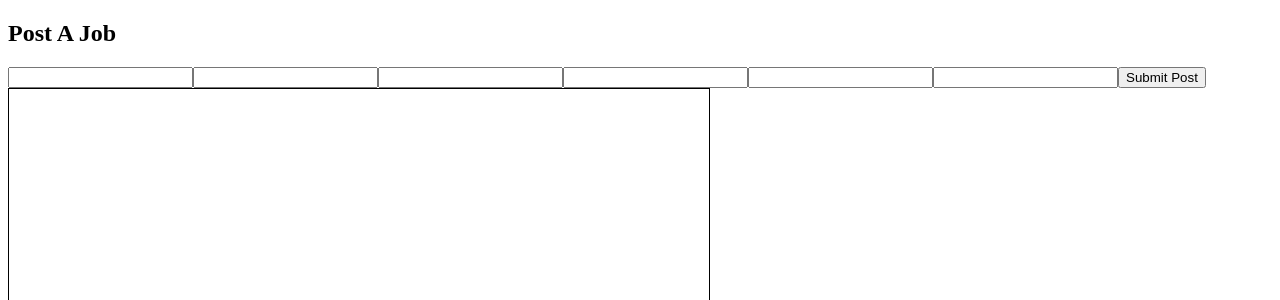
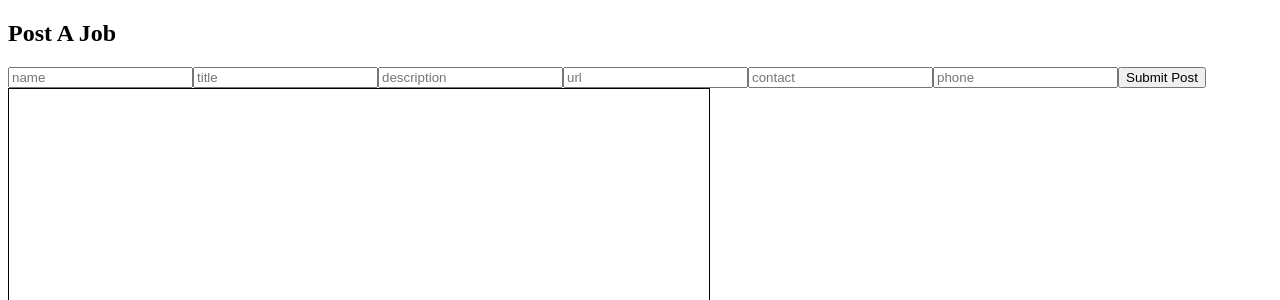
Before and after one commit to johnlovespi/job_hunt2, a React app: page / in a window 1280 px wide. Shown: the top 300 px of the page. Built offline with nearby package versions, Linux system fonts and the light colour scheme; the HTML template or start-up script is replaced by a standard one.

Commit message:
superman save the day

```diff
--- a/package.json
+++ b/package.json
@@ -24,6 +24,7 @@
   "homepage": "https://github.com/gittheking/react_template#readme",
   "dependencies": {
     "body-parser": "^1.15.2",
+    "cookie-parser": "^1.4.3",
     "dotenv": "^2.0.0",
     "express": "^4.14.0",
     "morgan": "^1.7.0",
--- a/routes/jobs.js
+++ b/routes/jobs.js
@@ -5,7 +5,7 @@ const { createJobs } = require('../models/jobs')
 
 
 router.post('/', createJobs,(req,res)=> {
-  res.status(200).end();
+ res.json(res.rows);
 });
 
 module.exports = router;
--- a/server.js
+++ b/server.js
@@ -4,7 +4,7 @@ const express = require('express');
 const bodyParser = require('body-parser');
 const path = require('path');
 const logger = require('morgan');
-// const cookieParser  = require('cookie-parser');
+const cookieParser  = require('cookie-parser');
 // const usersRouter   = require('./routes/users');
 // const authRouter    = require('./routes/auth');
 
@@ -22,4 +22,4 @@ app.use(logger('dev'));
 app.listen(PORT, () => console.log('Server is listening on port', PORT));
 
 
-app.use('/db/jobs', jobsRouter);
+app.use('/db/job_hunt2', jobsRouter);
--- a/src/components/App.jsx
+++ b/src/components/App.jsx
@@ -12,25 +12,69 @@ class App extends Component {
       descripition: '',
       url: '',
       contact:'',
-      phone:'',
-
-
+      phone:''
     }
   }
 
+
+getAllJobs(){
+  fetch(`/db/job_hunt2`)
+  .then(r=> r.json())
+  .then((data)=>{
+    this.setState({
+      jobs:data
+    });
+  })
+  .catch(err => console.log(err))
+
+}
+//inputs for all val for db rows
+
+updateFormName(e){
+  this.setState({
+    name: e.target.value,
+  });
+}
+updateFormTitle(e){
+  this.setState({
+    title: e.target.value,
+  });
+}
+updateFormDescription(e){
+  this.setState({
+    descripition: e.target.value,
+  });
+}
+updateFormUrl(e){
+  this.setState({
+    url: e.target.value,
+  });
+}
+updateFormContact(e){
+  this.setState({
+    contact: e.target.value,
+  });
+}
+updateFormPhone(e){
+  this.setState({
+    phone: e.target.value,
+  });
+}
+
+// This function will post to db jobs row
 postJobs() {
-  fetch('/db/jobs', {
+fetch('/db/job_hunt2', {
     headers: {
       'Content-Type': 'application/json'
     },
       method: 'POST',
       body: JSON.stringify({
-        name: this.state.jobsFormName,
-        title: this.state.jobsFormTitle,
-        descripition: this.state.jobsFormDescription,
-        url: this.state.jobsFormUrl,
-        contact:this.state.jobsFormContact,
-        phone:this.state.jobsFormPhone,
+        name: this.state.name,
+        title: this.state.title,
+        descripition: this.state.descripition,
+        url: this.state.url,
+        contact:this.state.contact,
+        phone:this.state.phone
       })
   })
   .then(this.setState ({
@@ -39,44 +83,32 @@ postJobs() {
      descripition: '',
      url: '' ,
      contact:'',
-     phone:'',
+     phone:''
   }))
-  // .then(this.)
+  .then(this.getAllJobs())
   .catch(err => console.log(err));
 
 }
 
+// handleFormSubmit() {
+//   fetch(`/db/jobs_hunt2?name=${this.state.name}`, {
+//       headers: {
+//         'Content-Type': 'application/json'
+//       },
+//       method: 'GET',
 
-updateFormName(e){
-  this.setState({
-    updateFormName:e.target.value,
-  });
-}
-updateFormTitle(e){
-  this.setState({
-    updateFormTitle:e.target.value,
-  });
-}
-updateFormDescription(e){
-  this.setState({
-    updateFormDescription:e.target.value,
-  });
-}
-updateFormUrl(e){
-  this.setState({
-    updateFormUrl:e.target.value,
-  });
-}
-updateFormContact(e){
-  this.setState({
-    updateFormContact:e.target.value,
-  });
-}
-updateFormPhone(e){
-  this.setState({
-    updateFormPhone:e.target.value,
-  });
-}
+//     })
+//     .then(this.setState({
+//       name: '',
+//       zipcode: '',
+//       user_id: ''
+//     }))
+//     .then(this.getAllGardens())
+//     .catch(err => console.log(err));
+//   }
+
+
+
 
 render(){
     return (
@@ -89,12 +121,14 @@ render(){
         jobsFormContact={this.state.jobsFormContact}
         jobsFormPhone={this.state.jobsFormPhone}
 
-        updateFormName={event => this.update.updateFormName(event)}
-        updateFormTitle={event => this.update.updateFormTitle(event)}
-        updateFormDescription={event => this.update.updateFormDescription(event)}
+        updateFormName={event => this.updateFormName(event)}
+
+        updateFormTitle={event => this.updateFormTitle(event)}
+        updateFormDescription={event => this.updateFormDescription(event)}
         updateFormUrl={event => this.updateFormUrl(event)}
         updateFormContact={event => this.updateFormContact(event)}
         updateFormPhone={event => this.updateFormPhone(event)}
+        postJobs={event => this.postJobs(event)}
 
       />
       <DisplayItem
--- a/src/components/DisplayItem/DisplayItem.jsx
+++ b/src/components/DisplayItem/DisplayItem.jsx
@@ -1,25 +1,19 @@
 import React, { Component} from 'react';
-import JobForm from './JobForm/JobForm.jsx';
+// import JobForm from './JobForm/JobForm.jsx';
 import './DisplayItem.css';
 
+const DisplayItem = props =>(
 
-class DisplayItem extends Component {
-  render(){
-    return (
-      <div className="box">
+  <div className="box">
+        <h3>{props.name}</h3>
+        <h2>{props.title}</h2>
+        <h2>{props.descripition}</h2>
+        <h2>{props.url}</h2>
+        <h2>{props.contact}</h2>
+        <h2>{props.phone}</h2>
+  </div>
+
+  );
 
 
-
-
-
-
-
-      </div>
-      )
-
-  }
-
-
-}
-
 export default DisplayItem;
--- a/src/components/JobForm/JobForm.jsx
+++ b/src/components/JobForm/JobForm.jsx
@@ -4,26 +4,23 @@ import './JobForm.css';
 // function handleKeyPress(e, cb) {
 //   if (e.key === 'Enter') cb();
 // }
-
-class JobForm extends Component {
-render(){
-  return (
+const JobForm = (props)=> {
+return (
     <div className="p_title">
       <h2>Post A Job</h2>
-
         <div id="form">
           <form>
-            <input type="text" name="name" value={this.props.jobsFormName} onChange={this.props.updateFormName}/>
-            <input type="text" name="title" value={this.props.jobsFormTitle} onChange={this.props.updateFormTitle}/>
-            <input type="text" name="description"value={this.props.jobsFormDescription} onChange={this.props.updateFormDescription}/>
-            <input type="text" name="url" value={this.props.jobsFormUrl} onChange={this.props.updateFormUrl}/>
-            <input type="text" name="contact" value={this.props.jobsFormContact} onChange={this.props.updateFormContact}/>
-            <input type="text" name="phone" value={this.props.jobsFormPhone} onChange={this.props.updateFormPhone}/>
-            <button> Submit Post </button>
+            <input type="text" placeholder="name"        name="name"         onChange={props.updateFormName} />
+            <input type="text" placeholder="title"       name="title"        onChange={props.updateFormTitle} />
+            <input type="text" placeholder="description" name="description"  onChange={props.updateFormDescription} />
+            <input type="text" placeholder="url"         name="url"          onChange={props.updateFormUrl} />
+            <input type="text" placeholder="contact"   name="contact"          onChange={props.updateFormContact} />
+            <input type="text" placeholder="phone"    name="phone"             onChange={props.updateFormPhone} />
+            <button onClick={props.postJobs}> Submit Post </button>
           </form>
         </div>
-  </div>
-   );
-  }
+    </div>
+  );
 }
+
 export default JobForm;
--- a/src/index.js
+++ b/src/index.js
@@ -3,6 +3,7 @@ import ReactDOM from 'react-dom';
 // import routes   from './components/App.jsx';
 import JobForm  from './components/JobForm/JobForm.jsx';
 import App from './components/App.jsx'
+
 // import Landp from './Landp/Landp.jsx'
 import { Router, Route, IndexRoute, Link, browserHistory } from 'react-router'
 
```
Also changed, not shown: models/jobs.js (+7 -5 lines), 2 other files (tests, documents, lock files or other folders).
